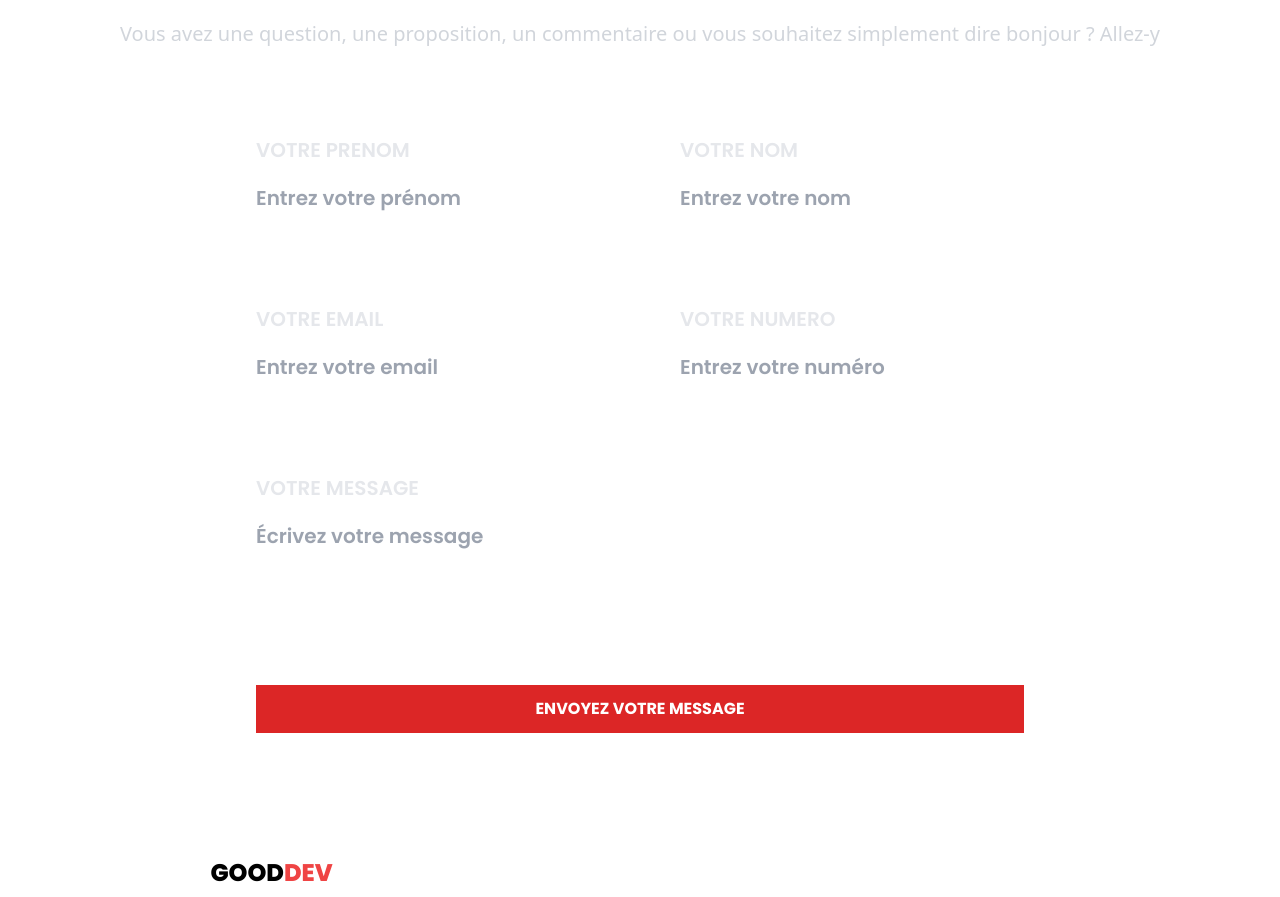
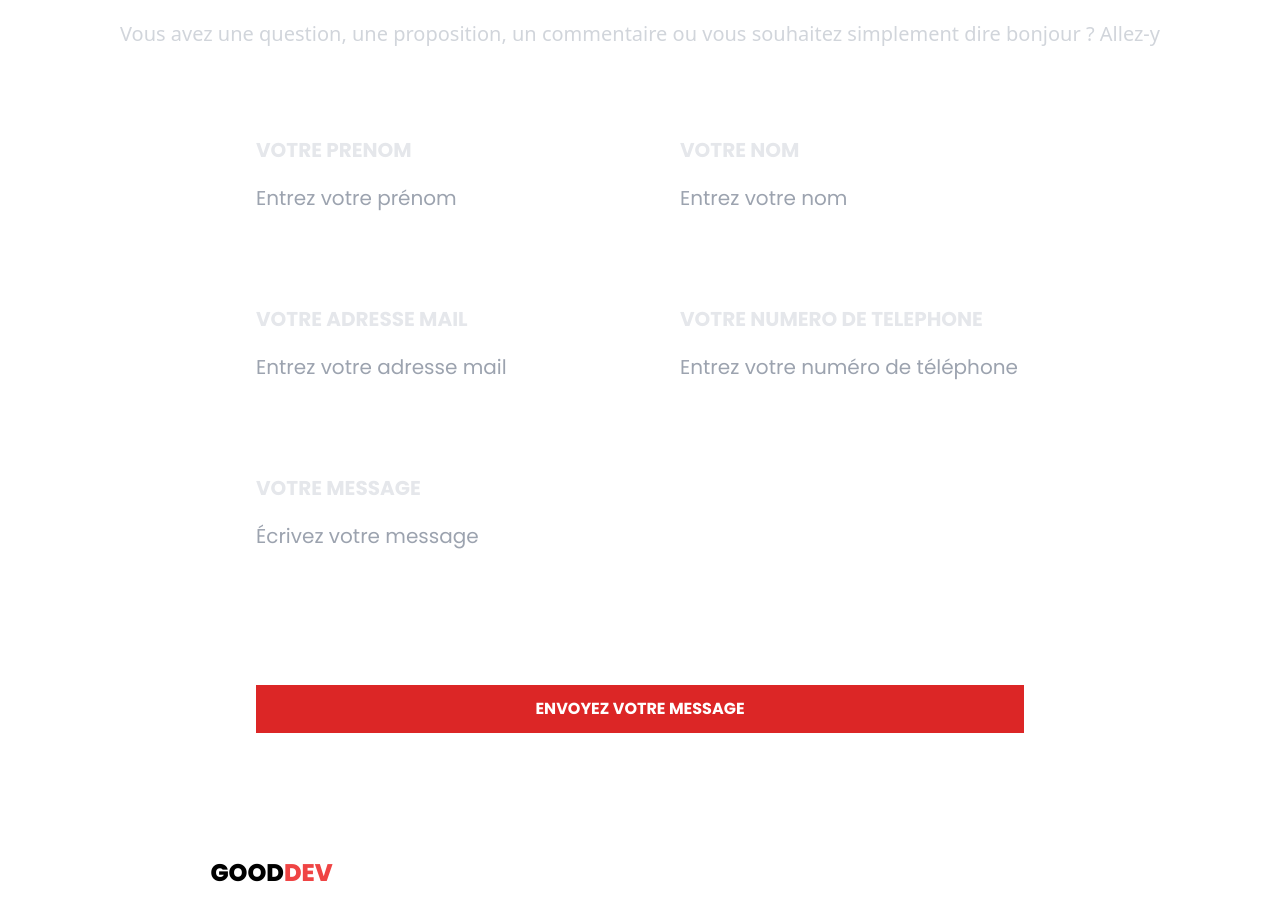
Before and after one commit to IsraelHangy/portfolio-israel, a React (Vite) app: page / in a window 1280 px wide. Shown: the part 4280-5177 px from the top of the page. Built offline with nearby package versions, Linux system fonts and the light colour scheme.

Commit message:
docs: change have been made to the contact section

```diff
--- a/src/components/Contact.tsx
+++ b/src/components/Contact.tsx
@@ -114,14 +114,14 @@ const Contact = () => {
         <form className="max-w-3xl mx-auto pt-8" onSubmit={handleSubmit}>
           <div className="grid grid-cols-1 md:grid-cols-2 md:gap-20 gap-10 md:mb-20 mb-8">
             <div>
-              <label className="block text-gray-200 text-sm md:text-xl font-poppins font-semibold mb-2">
+              <label className="block text-gray-200 text-sm md:text-xl font-poppins font-bold mb-2">
                 VOTRE PRENOM
               </label>
               <input
                 name="prename"
                 type="text"
                 placeholder="Entrez votre prénom"
-                className="w-full font-poppins font-normal md:font-semibold py-3 text-white text-base md:text-xl bg-base-300 border-b border-white/50 focus:border-red-500 md:focus:border-red-700 transition duration-300 ease-in-out outline-none focus:scale-[1.02]"
+                className="w-full font-poppins font-normal  py-3 text-white text-base md:text-xl bg-base-300 border-b border-white/50 focus:border-red-500 md:focus:border-red-700 transition duration-300 ease-in-out outline-none focus:scale-[1.02]"
                 value={formData.prename}
                 onChange={handleChange}
                 required
@@ -129,14 +129,14 @@ const Contact = () => {
             </div>
 
             <div>
-              <label className="block text-gray-200 text-sm md:text-xl font-poppins font-semibold mb-2">
+              <label className="block text-gray-200 text-sm md:text-xl font-poppins font-bold mb-2">
                 VOTRE NOM
               </label>
               <input
                 name="name"
                 type="text"
                 placeholder="Entrez votre nom"
-                className="w-full font-poppins font-normal md:font-semibold py-3 text-white text-base md:text-xl bg-base-300 border-b border-white/50 focus:border-red-500 md:focus:border-red-700 transition duration-300 ease-in-out outline-none focus:scale-[1.02]"
+                className="w-full font-poppins font-normal py-3 text-white text-base md:text-xl bg-base-300 border-b border-white/50 focus:border-red-500 md:focus:border-red-700 transition duration-300 ease-in-out outline-none focus:scale-[1.02]"
                 value={formData.name}
                 onChange={handleChange}
                 required
@@ -144,14 +144,14 @@ const Contact = () => {
             </div>
 
             <div>
-              <label className="block text-gray-200 text-sm md:text-xl font-poppins font-semibold  mb-2">
-                VOTRE EMAIL
+              <label className="block text-gray-200 text-sm md:text-xl font-poppins font-bold  mb-2">
+                VOTRE ADRESSE MAIL
               </label>
               <input
                 name="email"
                 type="email"
-                placeholder="Entrez votre email"
-                className="w-full font-poppins font-normal md:font-semibold py-3 text-white text-base md:text-xl bg-base-300 border-b border-white/50 focus:border-red-500 md:focus:border-red-700 transition duration-300 ease-in-out outline-none focus:scale-[1.02]"
+                placeholder="Entrez votre adresse mail"
+                className="w-full font-poppins font-normal  py-3 text-white text-base md:text-xl bg-base-300 border-b border-white/50 focus:border-red-500 md:focus:border-red-700 transition duration-300 ease-in-out outline-none focus:scale-[1.02]"
                 value={formData.email}
                 onChange={handleChange}
                 required
@@ -159,16 +159,16 @@ const Contact = () => {
             </div>
 
             <div>
-              <label className="block text-gray-200 text-sm md:text-xl font-poppins font-semibold mb-2">
-                VOTRE NUMERO
+              <label className="block text-gray-200 text-sm md:text-xl font-poppins font-bold mb-2">
+                VOTRE NUMERO DE TELEPHONE
               </label>
               <input
                 name="numero"
                 type="tel"
                 pattern="^\+?[0-9]{8,15}$"
                 inputMode="numeric"
-                placeholder="Entrez votre numéro"
-                className="w-full font-poppins font-normal md:font-semibold py-3 text-white text-base md:text-xl bg-base-300 border-b border-white/50 focus:border-red-500 md:focus:border-red-700 transition duration-300 ease-in-out outline-none focus:scale-[1.02]"
+                placeholder="Entrez votre numéro de téléphone"
+                className="w-full font-poppins font-normal  py-3 text-white text-base md:text-xl bg-base-300 border-b border-white/50 focus:border-red-500 md:focus:border-red-700 transition duration-300 ease-in-out outline-none focus:scale-[1.02]"
                 value={formData.numero}
                 onChange={handleChange}
                 required
@@ -177,14 +177,14 @@ const Contact = () => {
           </div>
 
           <div className="mb-8">
-            <label className="block text-gray-200 text-sm md:text-xl font-poppins font-semibold mb-2">
+            <label className="block text-gray-200 text-sm md:text-xl font-poppins font-bold mb-2">
               VOTRE MESSAGE
             </label>
             <textarea
               name="message"
               placeholder="Écrivez votre message"
               rows={4}
-              className="w-full font-poppins font-normal md:font-semibold py-3 text-white text-base md:text-xl bg-base-300 border-b border-white/50 focus:border-red-700 transition duration-300 ease-in-out outline-none focus:scale-[1.02] resize-none"
+              className="w-full font-poppins font-normal  py-3 text-white text-base md:text-xl bg-base-300 border-b border-white/50 focus:border-red-700 transition duration-300 ease-in-out outline-none focus:scale-[1.02] resize-none"
               value={formData.message}
               onChange={handleChange}
               required
@@ -213,7 +213,7 @@ const Contact = () => {
                 onClick={(e) => e.stopPropagation()}
               >
                 {status === "success" && (
-                  <p className="text-lg font-semibold text-green-600">
+                  <p className="text-lg font-semibold font-poppins text-white">
                     Message envoyé avec succès !
                   </p>
                 )}
```
Also changed, not shown: src/assets/imageIsraelDev.png, src/components/Footer.tsx (line endings or trailing spaces).
